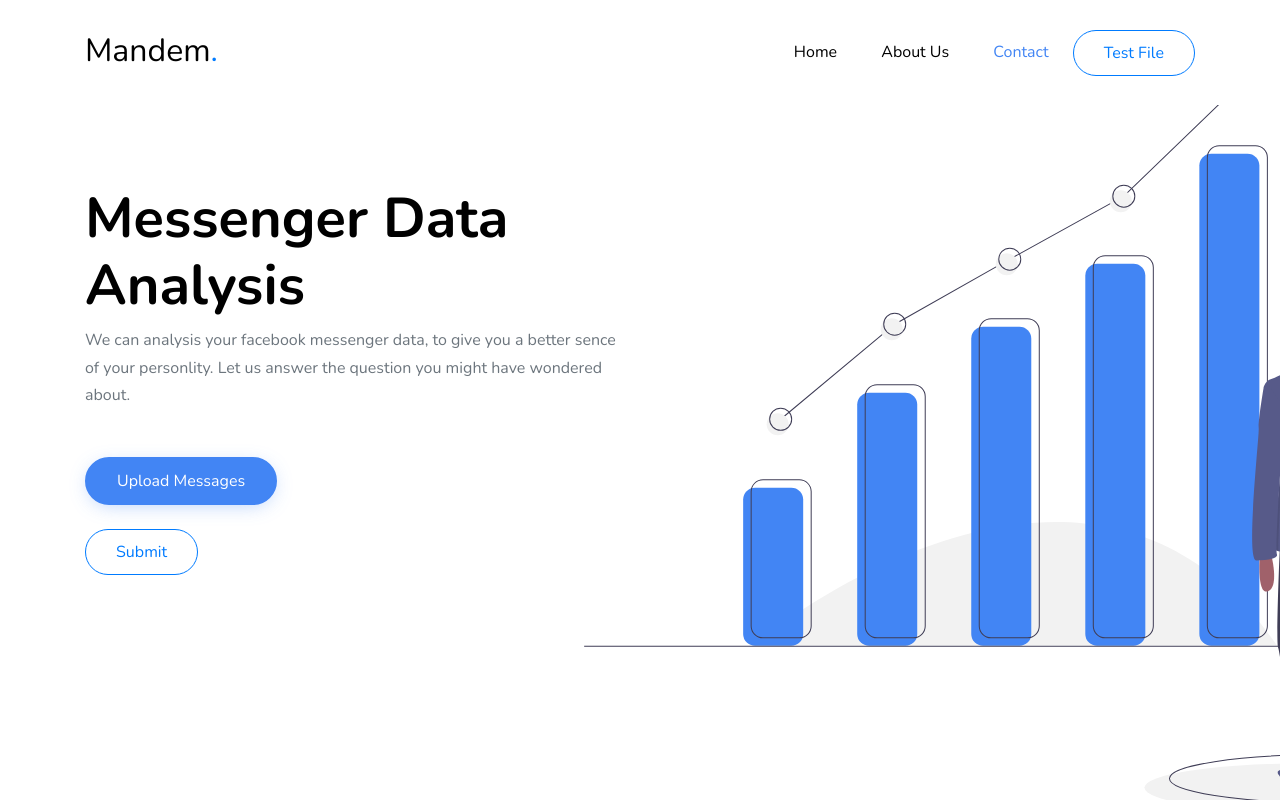
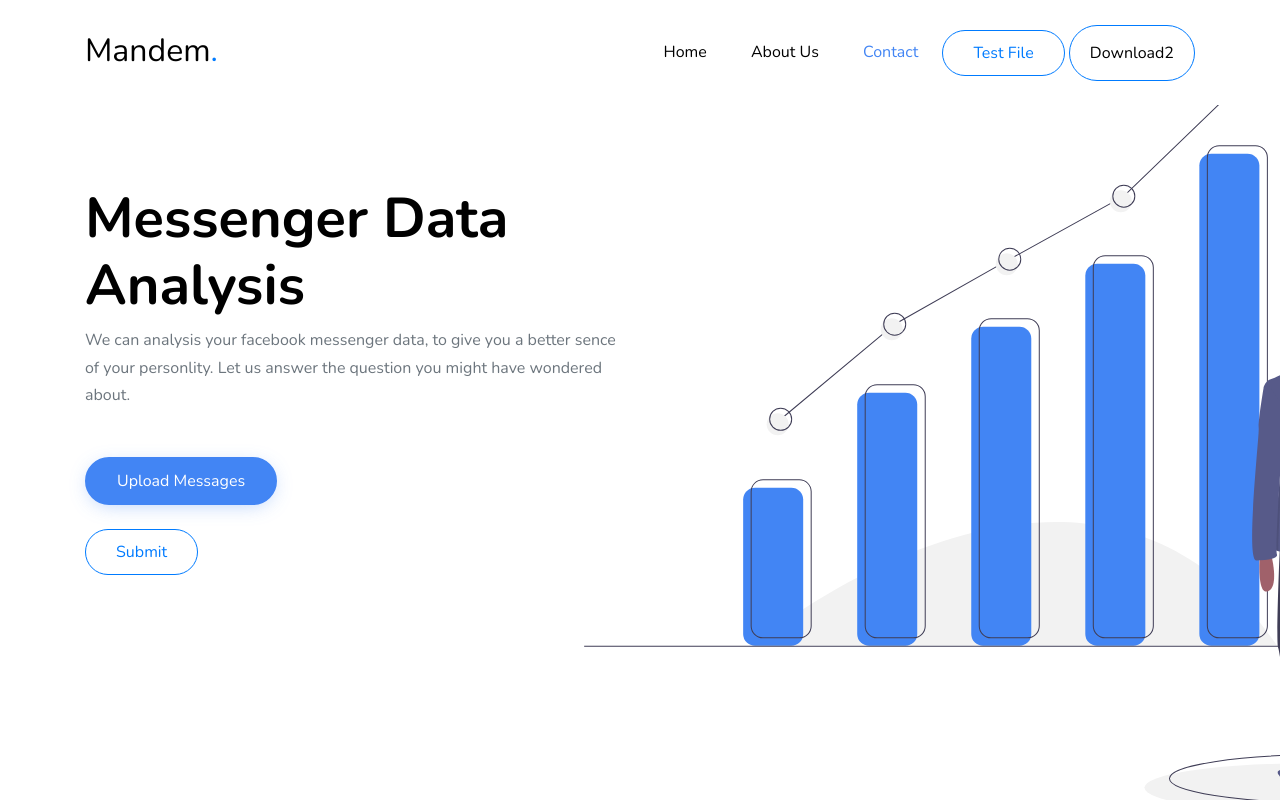
Before and after one commit to abhin-ch/MessengerAnalyse-v2.0, a Flask app: page / in a window 1280 px wide. Shown: the top 810 px of the page. Run offline with Flask 2, Linux system fonts and the light colour scheme; some libraries are stand-ins or nearby versions; some web fonts are replaced.

Commit message:
forfm submission

```diff
--- a/templates/upload.html
+++ b/templates/upload.html
@@ -61,10 +61,11 @@
                 <li><a href="#about-section" class="nav-link">About Us</a></li>
                 <li><a href="#contact-section" class="nav-link">Contact</a></li>
                 <li>
-                  <form method="get" action="{{ url_for('static', filename='test_file/message_1.json')}}" >
-                    <button class="btn btn-outline-primary"type="submit">Test File</button>
+                  <form method="get" action= "{{ url_for('static', filename='test_file/message_1.json')}}" >
+                    <button class="btn btn-outline-primary" type="submit">Test File</button>
                  </form>
                 </li>
+                <li><a href="{{ url_for('static', filename='test_file/message_1.json')}}" class="btn btn-outline-primary" >Download2</a></li>
               </ul>
             </nav>
           </div>
```
